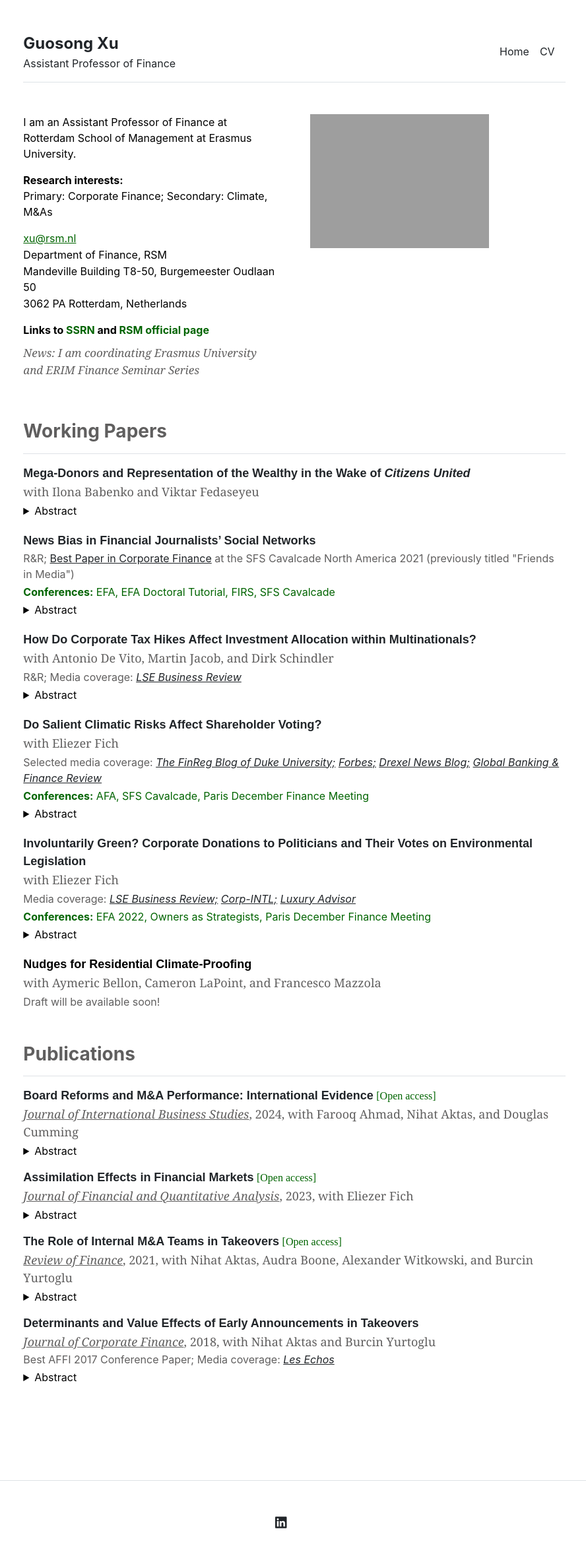
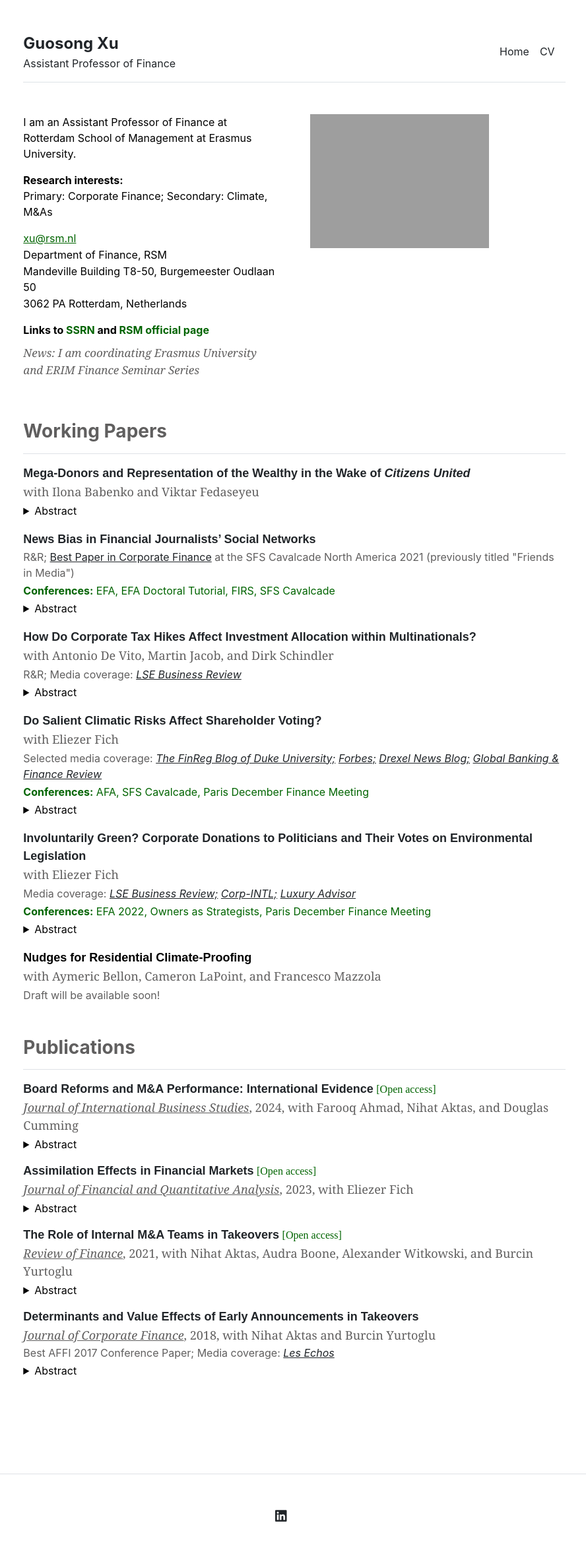
Before and after one commit to guosongxu/guosongxu.github.io, a Jekyll site: the page built from index.md, in a window 1280 px wide. Shown: the whole page at 66% size, without its empty margins (194-1082 px from the left). Built offline with Jekyll 4.4.1, drawn with Linux system fonts in a browser that asks for light colours.

Commit message:
Update home.html

```diff
--- a/_layouts/home.html
+++ b/_layouts/home.html
@@ -24,7 +24,7 @@
       </p>
     </details>
 
-    <p style="font-family:arial, 'MS Sans Serif', arial;font-size:18px;margin-bottom:1px;margin-top:20px;"><a rel="noreferrer noopener" aria-label=" (opens in a new tab)" href="https://papers.ssrn.com/sol3/papers.cfm?abstract_id=3189273" target="_blank" style="text-decoration:none;"><strong>News Bias in Financial Journalists’ Social Networks</strong></a></p>
+    <p style="font-family:arial, 'MS Sans Serif', arial;font-size:18px;margin-bottom:1px;margin-top:18px;"><a rel="noreferrer noopener" aria-label=" (opens in a new tab)" href="https://papers.ssrn.com/sol3/papers.cfm?abstract_id=3189273" target="_blank" style="text-decoration:none;"><strong>News Bias in Financial Journalists’ Social Networks</strong></a></p>
     <p style="font-size:16px;margin-bottom:3px;color:#605F5F">R&R;&nbsp;<a rel="noreferrer noopener" href="http://sfs.org/cavalcade-best-paper-in-corporate-finance/" target="_blank">Best Paper in Corporate Finance</a> at the SFS Cavalcade North America 2021 (previously titled "Friends in Media")</p>
     <p style="font-size:16px;margin-bottom:3px;color:#006400"><strong>Conferences:</strong> EFA, EFA Doctoral Tutorial, FIRS, SFS Cavalcade</p>
     <details>
@@ -34,7 +34,7 @@
       </p>
     </details>
 
-    <p style="font-family:arial, 'MS Sans Serif', arial;font-size:18px;margin-bottom:1px;margin-top:20px;"><a rel="noreferrer noopener" aria-label=" (opens in a new tab)" href="https://papers.ssrn.com/sol3/papers.cfm?abstract_id=3643481" target="_blank" style="text-decoration:none;"><strong>How Do Corporate Tax Hikes Affect Investment Allocation within Multinationals?</strong></a></p>
+    <p style="font-family:arial, 'MS Sans Serif', arial;font-size:18px;margin-bottom:1px;margin-top:18px;"><a rel="noreferrer noopener" aria-label=" (opens in a new tab)" href="https://papers.ssrn.com/sol3/papers.cfm?abstract_id=3643481" target="_blank" style="text-decoration:none;"><strong>How Do Corporate Tax Hikes Affect Investment Allocation within Multinationals?</strong></a></p>
     <p style="font-family:georgia;font-size:18px;margin-bottom:3px;color:#605F5F">with Antonio De Vito, Martin Jacob, and Dirk Schindler</p>
     <p style="font-size:16px;margin-bottom:3px;color:#605F5F">R&R; Media coverage:&nbsp;<em><a rel="noreferrer noopener" href="https://blogs.lse.ac.uk/businessreview/2020/09/01/the-impact-of-austerity-policies-in-a-country-can-be-felt-across-its-borders/" target="_blank">LSE Business Review</a></em></p>
     <details>
@@ -44,7 +44,7 @@
       </p>
     </details>
 
-    <p style="font-family:arial, 'MS Sans Serif', arial;font-size:18px;margin-bottom:1px;margin-top:20px;"><a rel="noreferrer noopener" aria-label=" (opens in a new tab)" href="https://papers.ssrn.com/sol3/papers.cfm?abstract_id=3895071" target="_blank" style="text-decoration:none;"><strong>Do Salient Climatic Risks Affect Shareholder Voting?</strong></a></p>
+    <p style="font-family:arial, 'MS Sans Serif', arial;font-size:18px;margin-bottom:1px;margin-top:18px;"><a rel="noreferrer noopener" aria-label=" (opens in a new tab)" href="https://papers.ssrn.com/sol3/papers.cfm?abstract_id=3895071" target="_blank" style="text-decoration:none;"><strong>Do Salient Climatic Risks Affect Shareholder Voting?</strong></a></p>
     <p style="font-family:georgia;font-size:18px;margin-bottom:3px;color:#605F5F">with Eliezer Fich</p>
     <p style="font-size:16px;margin-bottom:3px;color:#605F5F">Selected media coverage:&nbsp;<em><a rel="noreferrer noopener" href="https://sites.law.duke.edu/thefinregblog/2021/08/27/do-extreme-weather-events-alter-investors-support-for-the-environment/" target="_blank">The FinReg Blog of Duke University;</a>&nbsp;<a rel="noreferrer noopener" href="https://www.forbes.com/sites/mattsymonds/2023/05/09/how-business-school-research-can-serve-the-world-today/?sh=f99bd0f5fd1d" target="_blank">Forbes;</a>&nbsp;<a rel="noreferrer noopener" href="https://newsblog.drexel.edu/2021/10/13/extreme-weather-events-influence-shareholder-support-of-climate-related-initiatives/" target="_blank">Drexel News Blog;</a>&nbsp;<a rel="noreferrer noopener" href="https://www.globalbankingandfinance.com/how-can-beliefs-shape-corporate-climate-policies/" target="_blank">Global Banking &amp; Finance Review</a></em> </p>
     <p style="font-size:16px;margin-bottom:3px;color:#006400"><strong>Conferences:</strong> AFA, SFS Cavalcade, Paris December Finance Meeting</p>
@@ -55,7 +55,7 @@
       </p>
     </details>
 
-    <p style="font-family:arial, 'MS Sans Serif', arial;font-size:18px;margin-bottom:1px;margin-top:20px;"><a rel="noreferrer noopener" aria-label=" (opens in a new tab)" href="https://papers.ssrn.com/sol3/papers.cfm?abstract_id=3980416" target="_blank" style="text-decoration:none;"><strong>Involuntarily Green? Corporate Donations to Politicians and Their Votes on Environmental Legislation</strong></a></p>
+    <p style="font-family:arial, 'MS Sans Serif', arial;font-size:18px;margin-bottom:1px;margin-top:18px;"><a rel="noreferrer noopener" aria-label=" (opens in a new tab)" href="https://papers.ssrn.com/sol3/papers.cfm?abstract_id=3980416" target="_blank" style="text-decoration:none;"><strong>Involuntarily Green? Corporate Donations to Politicians and Their Votes on Environmental Legislation</strong></a></p>
     <p style="font-family:georgia;font-size:18px;margin-bottom:3px;color:#605F5F">with Eliezer Fich</p>
     <p style="font-size:16px;margin-bottom:3px;color:#605F5F">Media coverage:&nbsp;<em><a rel="noreferrer noopener" href="https://blogs.lse.ac.uk/businessreview/2022/04/25/why-do-green-firms-support-anti-climate-legislators/" target="_blank">LSE Business Review;</a>&nbsp;<a rel="noreferrer noopener" href="https://www.corp-intl.com/news/newsitem.aspx?ID=399" target="_blank">Corp-INTL;</a>&nbsp;<a rel="noreferrer noopener" href="https://luxuryadviser.com/green-firms-secretly-donate-more-money-to-support-anti-climate-politicians/" target="_blank">Luxury Advisor</a></em> </p>
     <p style="font-size:16px;margin-bottom:3px;color:#006400"><strong>Conferences:</strong> EFA 2022, Owners as Strategists, Paris December Finance Meeting</p>
@@ -66,7 +66,7 @@
       </p>
     </details>
 
-    <p style="font-family:arial, 'MS Sans Serif', arial;font-size:18px;margin-bottom:1px;margin-top:20px;"><strong>Nudges for Residential Climate-Proofing</strong></p>
+    <p style="font-family:arial, 'MS Sans Serif', arial;font-size:18px;margin-bottom:1px;margin-top:18px;"><strong>Nudges for Residential Climate-Proofing</strong></p>
     <p style="font-family:georgia;font-size:18px;margin-bottom:3px;color:#605F5F">with Aymeric Bellon, Cameron LaPoint, and Francesco Mazzola</p>
     <p style="font-size:16px;margin-bottom:3px;color:#605F5F">Draft will be available soon!</p>
 
```
